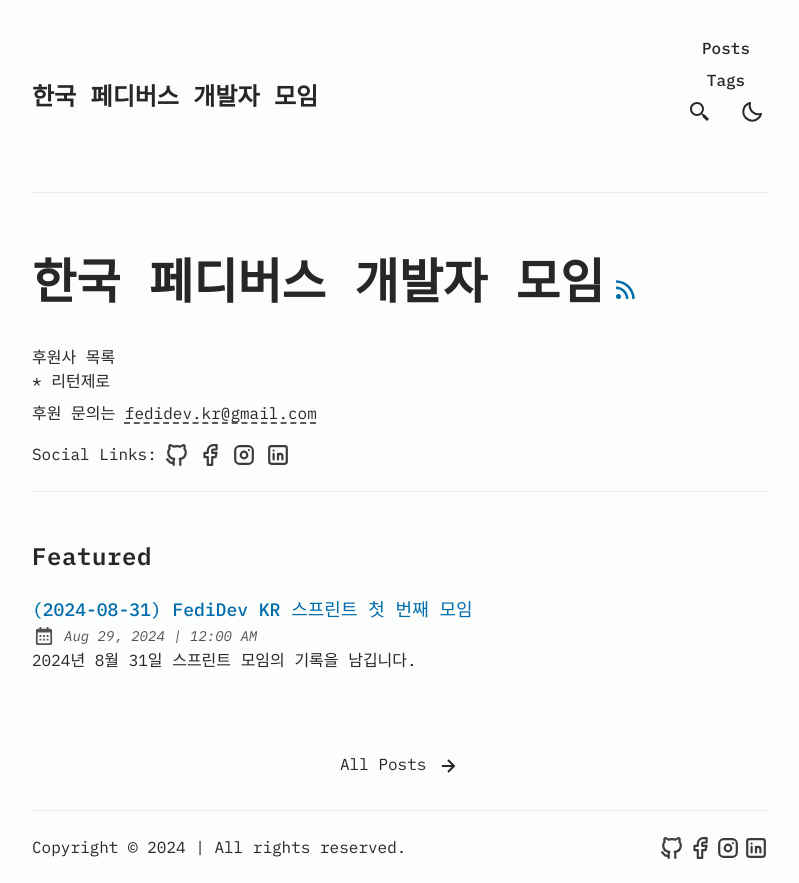
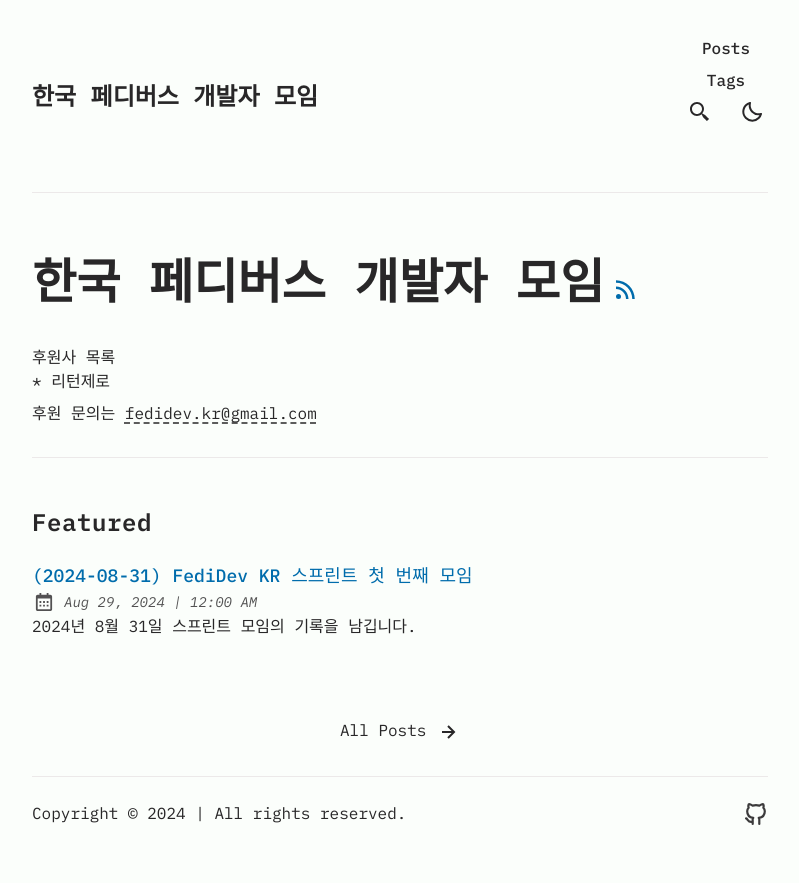
Before and after one commit to fedidevkr/sprints, an Astro site: page / in a window 1280 px wide. Shown: the whole page, without its empty margins (240-1039 px from the left). After the commit the page ends 849 px from the top, so only its background shows below. Built offline with nearby package versions, Linux system fonts and the light colour scheme; Astro itself is replaced by a stand-in of ours.

Commit message:
불필요한 소셜 버튼 삭제

```diff
--- a/src/config.ts
+++ b/src/config.ts
@@ -28,26 +28,8 @@ export const LOGO_IMAGE = {
 export const SOCIALS: SocialObjects = [
   {
     name: "Github",
-    href: "https://github.com/satnaing/astro-paper",
+    href: "https://github.com/fedidevkr",
     linkTitle: ` ${SITE.title} on Github`,
-    active: true,
-  },
-  {
-    name: "Facebook",
-    href: "https://github.com/satnaing/astro-paper",
-    linkTitle: `${SITE.title} on Facebook`,
-    active: true,
-  },
-  {
-    name: "Instagram",
-    href: "https://github.com/satnaing/astro-paper",
-    linkTitle: `${SITE.title} on Instagram`,
-    active: true,
-  },
-  {
-    name: "LinkedIn",
-    href: "https://github.com/satnaing/astro-paper",
-    linkTitle: `${SITE.title} on LinkedIn`,
     active: true,
   },
   {
--- a/src/pages/index.astro
+++ b/src/pages/index.astro
@@ -58,15 +58,6 @@ const socialCount = SOCIALS.filter(social => social.active).length;
           fedidev.kr@gmail.com
         </LinkButton>
       </p>
-      {
-        // only display if at least one social link is enabled
-        socialCount > 0 && (
-          <div class="social-wrapper">
-            <div class="social-links">Social Links:</div>
-            <Socials />
-          </div>
-        )
-      }
     </section>
 
     <Hr />
```
